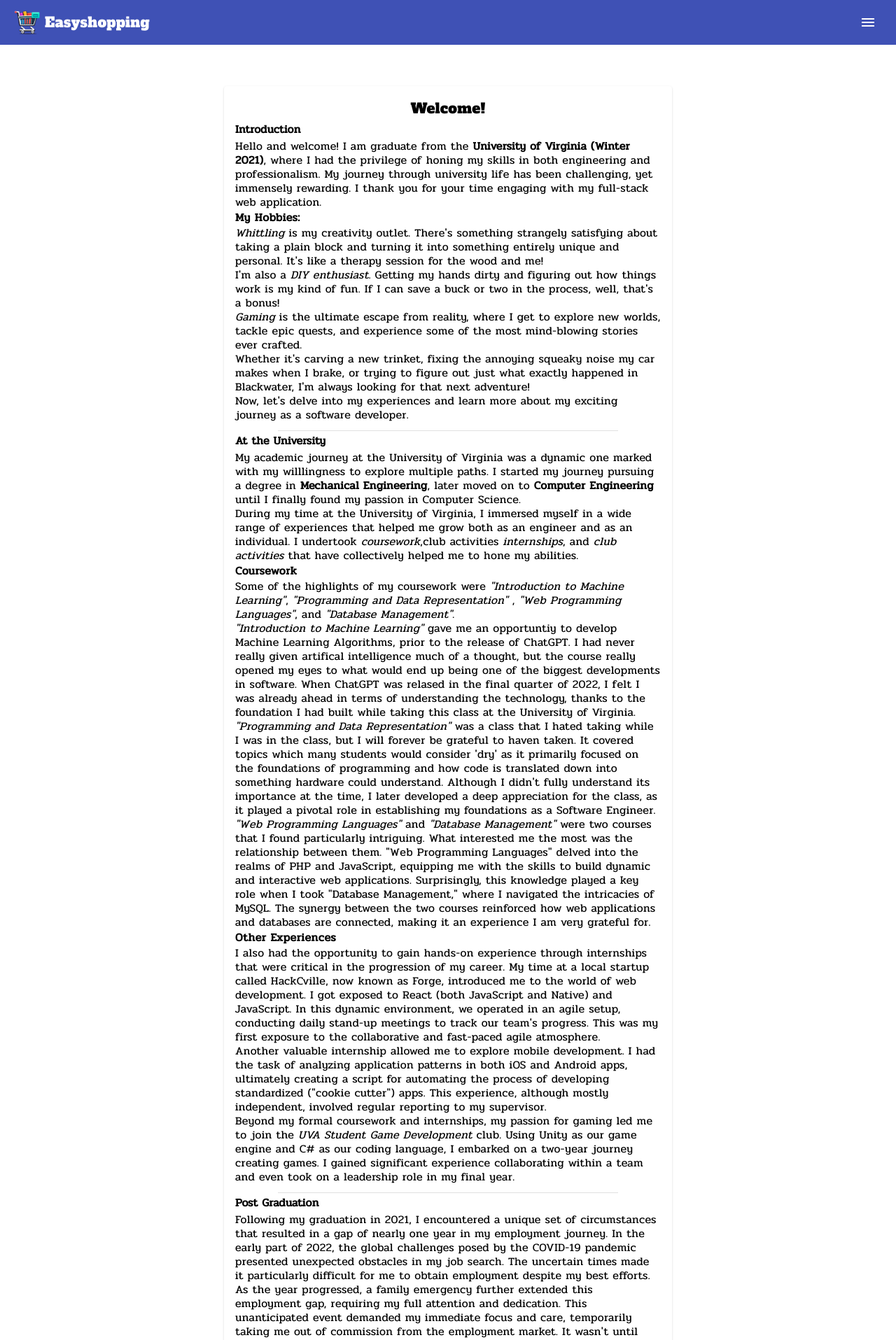
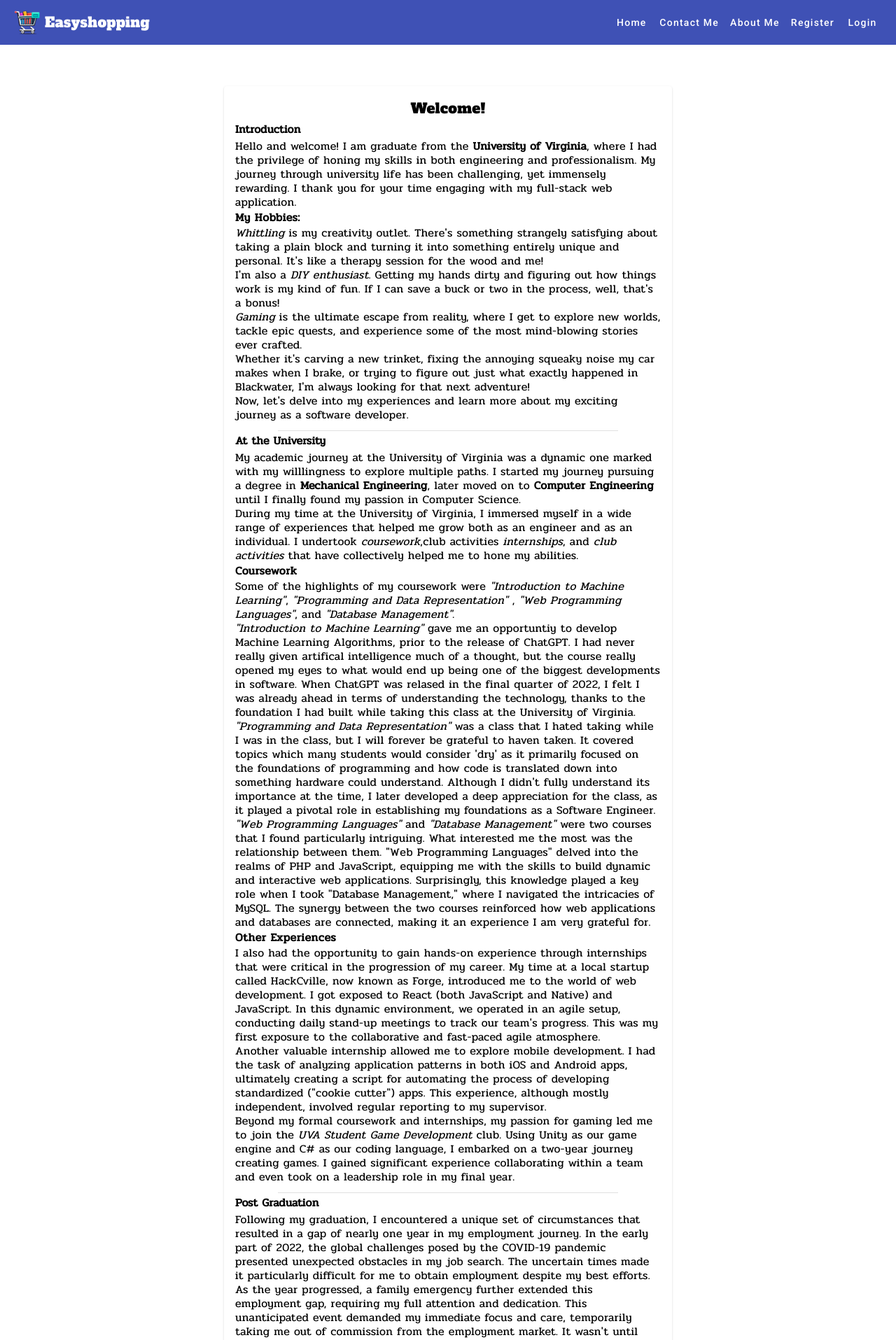
Before and after one commit to ArpitRupa/Easy-Shopping, an Angular app in the folder front-end/easyshopping/: page /about in a window 1280 px wide. Shown: the top 1915 px of the page at 70% size. Built offline with nearby package versions, Linux system fonts and the light colour scheme.

Commit message:
implemented collapsable nav bar in window size

```diff
--- a/front-end/easyshopping/src/app/component/about/about.component.html
+++ b/front-end/easyshopping/src/app/component/about/about.component.html
@@ -12,7 +12,7 @@
           <h3> Introduction </h3>
 
           <p>
-            Hello and welcome! I am graduate from the <strong>University of Virginia (Winter 2021)</strong>, where I had
+            Hello and welcome! I am graduate from the <strong>University of Virginia</strong>, where I had
             the privilege of honing my skills in both engineering and professionalism. My journey through university
             life has been challenging, yet immensely rewarding. I thank you for your time engaging with my full-stack
             web application.
@@ -131,7 +131,7 @@
           <h3> Post Graduation </h3>
 
           <p>
-            Following my graduation in 2021, I encountered a unique set of circumstances that resulted in a gap of
+            Following my graduation, I encountered a unique set of circumstances that resulted in a gap of
             nearly one year in my employment journey. In the early part of 2022, the global challenges posed by the
             COVID-19 pandemic presented unexpected obstacles in my job search. The uncertain times made it particularly
             difficult for me to obtain employment despite my best efforts.
--- a/front-end/easyshopping/src/app/component/nav-bar/nav-bar.component.html
+++ b/front-end/easyshopping/src/app/component/nav-bar/nav-bar.component.html
@@ -2,6 +2,22 @@
   <img src="../assets/logo_tranparent.png" alt="logo_tranparent" routerLink="" />
   <span class="title" routerLink="">Easyshopping</span>
   <span class="toolbar-spacer"></span>
+
+  <ng-container *ngIf="isDesktop">
+    <a routerLink="" mat-button>Home</a>
+
+    <a routerLink="cart" mat-button *ngIf="isLoggedIn">Cart</a>
+    <a routerLink="account" mat-button *ngIf="isLoggedIn">Account</a>
+
+    <a routerLink="admin" mat-button *ngIf="isLoggedIn">Admin Panel</a>
+    <a routerLink="contact" mat-button>Contact Me</a>
+    <a routerLink="about" mat-button>About Me</a>
+    <a routerLink="login" (click)="handleLogout()" mat-button *ngIf="isLoggedIn">Logout</a>
+    <a routerLink="register" mat-button *ngIf="!isLoggedIn">Register</a>
+    <a routerLink="login" mat-button *ngIf="!isLoggedIn">Login</a>
+  </ng-container>
+
+  <ng-container *ngIf="!isDesktop">
     <button mat-icon-button [matMenuTriggerFor]="menu" aria-label="icon-button with menu icon">
       <mat-icon>menu</mat-icon>
     </button>
@@ -43,4 +59,5 @@
         <span>About Me</span>
       </button>
     </mat-menu>
+  </ng-container>
 </mat-toolbar>
--- a/front-end/easyshopping/src/app/component/nav-bar/nav-bar.component.ts
+++ b/front-end/easyshopping/src/app/component/nav-bar/nav-bar.component.ts
@@ -1,4 +1,4 @@
-import { Component, OnInit } from '@angular/core';
+import { Component, OnInit, HostBinding, HostListener } from '@angular/core';
 import { AuthService } from '../../service/auth.service';
 import { NavigationEnd, Router } from '@angular/router';
 import { TokenStorageService } from 'src/app/service/tokenStorage.service';
@@ -12,6 +12,11 @@ export class NavBarComponent implements OnInit {
 
   isLoggedIn: boolean = false;
   role = "";
+  isDesktop: boolean = false;
+
+  @HostBinding('style.width.px') width = 100;
+  @HostBinding('style.height.px') height = 300;
+
   constructor(private authService: AuthService, private router: Router, private token: TokenStorageService) { }
 
   ngOnInit() {
@@ -22,6 +27,16 @@ export class NavBarComponent implements OnInit {
       }
 
     });
+
+    this.isDesktop = window.innerWidth >= 800;
+  }
+
+  @HostListener('window:resize', ['$event'])
+  onResize(event: Event) {
+    this.width = (event.target as Window).innerWidth;
+    this.height = (event.target as Window).innerHeight;
+
+    this.isDesktop = this.width >= 800;
   }
 
   handleLogout() {
```
Lines whose indentation alone changed are shown as unchanged.
